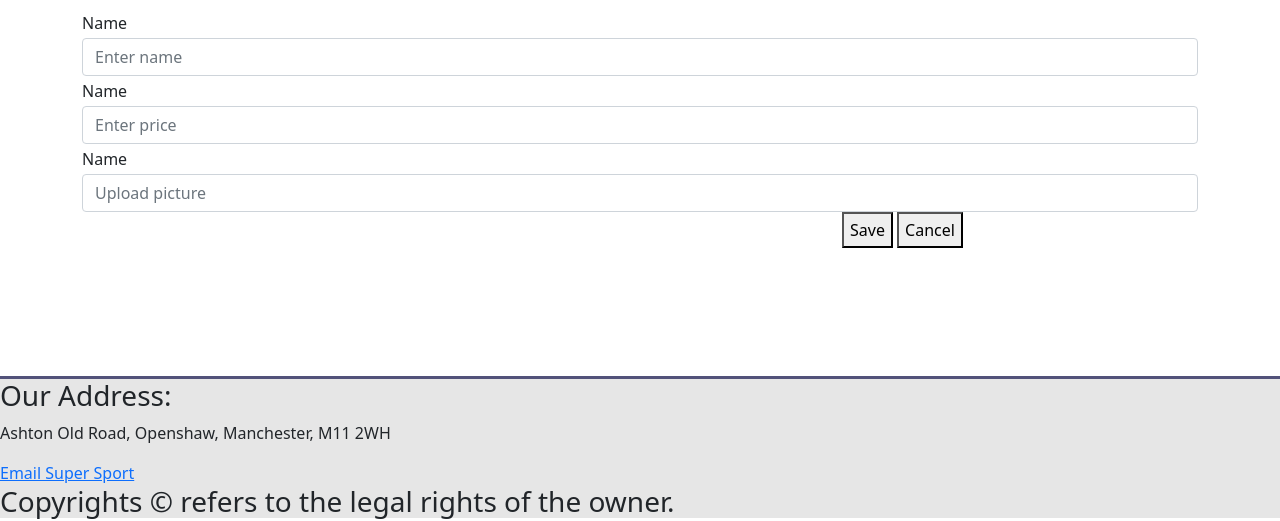
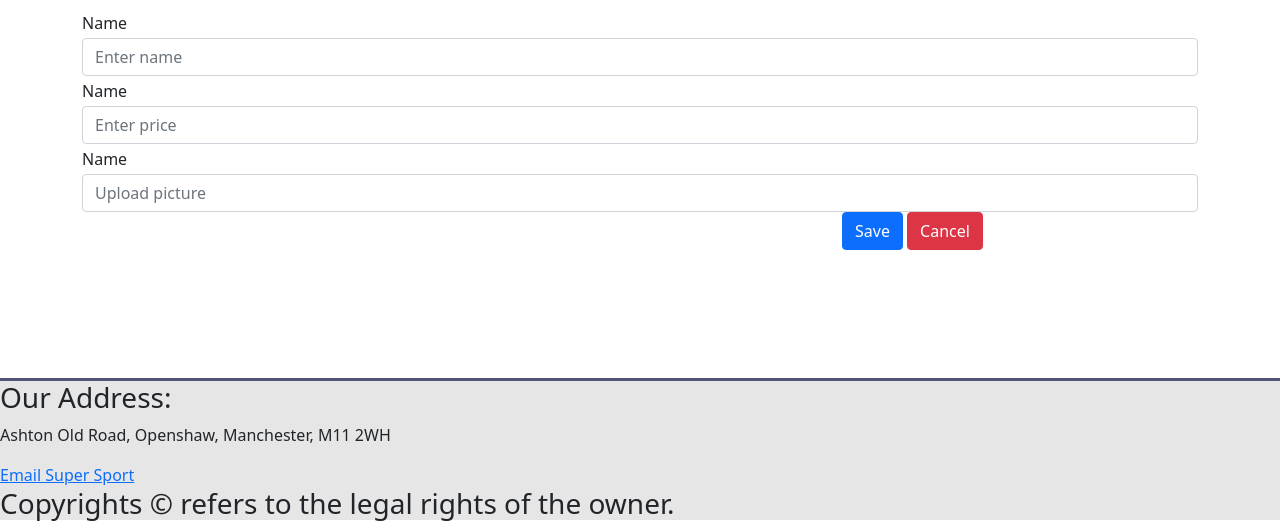
Before and after one commit to uumarabid/UmarDatabaseDrivenWebsite, a PHP site: page /EditItem.php in a window 1280 px wide. Shown: the part 58-579 px from the top of the page. Run offline with PHP 8.4, Linux system fonts and the light colour scheme; the visitor is signed in with stand-in values (Sample User, id 1); data that the repository does not hold is empty.

Commit message:
update save and cancel button

```diff
--- a/EditItem.php
+++ b/EditItem.php
@@ -124,8 +124,8 @@ if (!isset($_SESSION['username'])) {
 
                             </div>
                             <div class="col-md-4">
-                                <button>Save</button>
-                                <button>Cancel</button>
+                                <button type="submit" class="btn btn-primary" name="saveButton" id="saveButton">Save</button>
+                                <a class="btn btn-danger" href="welcome.php"> Cancel </a>
 
                             </div>
 
```
